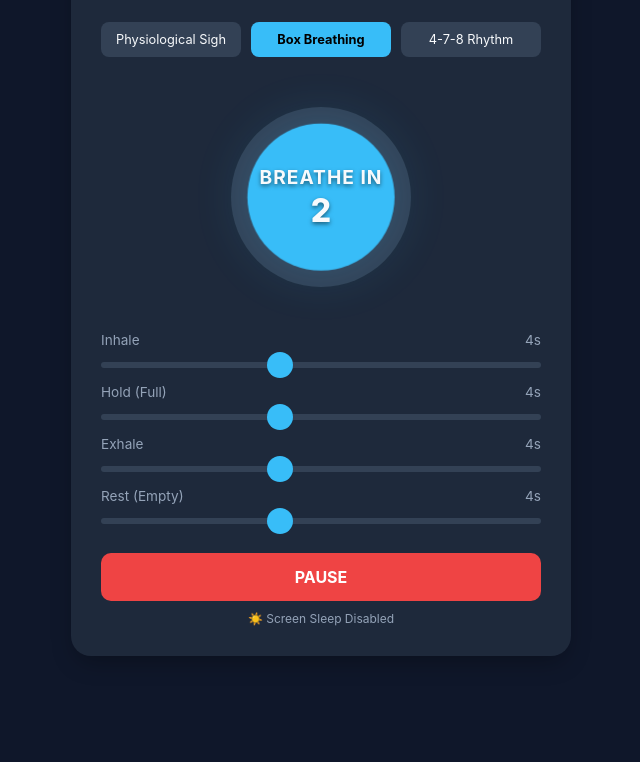
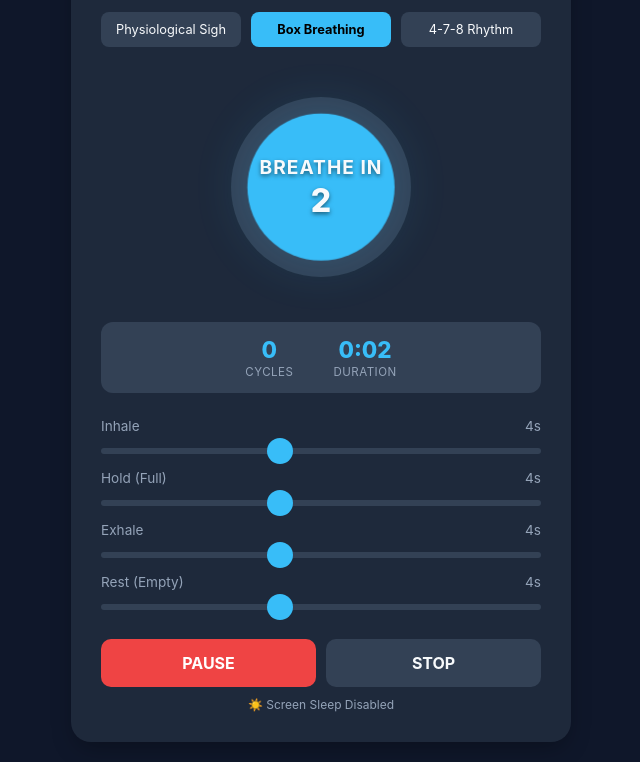
Before and after one commit to 313DD/Android-apps, a plain HTML site: page breathing-pacer/index.html in a window 1280 px wide. Both pictures are taken after a click on the button "START". Shown: the part 114-876 px from the top of the page, without its empty margins (319-959 px from the left). Before the commit the page ends 800 px from the top, so only its background shows below. Drawn offline with Linux system fonts and the light colour scheme.

Commit message:
Add cycle counter, duration timer, and Stop button

```diff
--- a/breathing-pacer/index.html
+++ b/breathing-pacer/index.html
@@ -60,7 +60,6 @@
             margin-bottom: 25px;
         }
 
-        /* Preset Buttons */
         .presets {
             display: grid;
             grid-template-columns: repeat(3, 1fr);
@@ -86,7 +85,6 @@
             font-weight: bold;
         }
 
-        /* Main Pacer Circle Area */
         .pacer-area {
             height: 220px;
             display: flex;
@@ -139,6 +137,35 @@
             text-shadow: 0 2px 4px rgba(0,0,0,0.5);
         }
 
+        /* Stats row */
+        .stats {
+            display: none;
+            justify-content: center;
+            gap: 40px;
+            background-color: #334155;
+            border-radius: 12px;
+            padding: 14px 20px;
+            margin-bottom: 25px;
+        }
+
+        .stats.visible {
+            display: flex;
+        }
+
+        .stat-value {
+            font-size: 1.4rem;
+            font-weight: 800;
+            color: var(--accent);
+        }
+
+        .stat-label {
+            font-size: 0.72rem;
+            color: var(--text-muted);
+            margin-top: 2px;
+            text-transform: uppercase;
+            letter-spacing: 0.5px;
+        }
+
         /* Controls */
         .controls-grid {
             text-align: left;
@@ -188,8 +215,14 @@
             border: none;
         }
 
+        /* Button row */
+        .btn-row {
+            display: flex;
+            gap: 10px;
+        }
+
         .btn-main {
-            width: 100%;
+            flex: 1;
             background-color: var(--accent);
             color: #0f172a;
             border: none;
@@ -206,7 +239,25 @@
             background-color: #7dd3fc;
         }
 
-        /* Wake Lock Status Indicator */
+        .btn-stop {
+            flex: 1;
+            display: none;
+            background-color: #334155;
+            color: var(--text-main);
+            border: none;
+            padding: 14px;
+            border-radius: 10px;
+            font-size: 1rem;
+            font-weight: bold;
+            cursor: pointer;
+            transition: background 0.2s;
+            touch-action: manipulation;
+        }
+
+        .btn-stop:hover {
+            background-color: #475569;
+        }
+
         .status-indicator {
             font-size: 0.75rem;
             color: var(--text-muted);
@@ -237,6 +288,17 @@
         </div>
     </div>
 
+    <div class="stats" id="stats">
+        <div class="stat">
+            <div class="stat-value" id="stat-cycles">0</div>
+            <div class="stat-label">Cycles</div>
+        </div>
+        <div class="stat">
+            <div class="stat-value" id="stat-time">0:00</div>
+            <div class="stat-label">Duration</div>
+        </div>
+    </div>
+
     <div class="controls-grid">
         <div class="control-group">
             <div class="control-label"><span>Inhale</span><span id="val-inhale">4s</span></div>
@@ -256,18 +318,23 @@
         </div>
     </div>
 
-    <button class="btn-main" id="btn-toggle" onclick="togglePlay()">START</button>
+    <div class="btn-row">
+        <button class="btn-main" id="btn-toggle" onclick="togglePlay()">START</button>
+        <button class="btn-stop" id="btn-stop" onclick="stopPacer()">STOP</button>
+    </div>
     <div class="status-indicator" id="wake-status">&#x2600;&#xFE0F; Screen Sleep Disabled</div>
 </div>
 
 <script>
     let timer = null;
     let wakeLock = null;
-    let isRunning = false;
+    let appState = 'stopped'; // 'stopped', 'running', 'paused'
     let phases = ['inhale', 'hold', 'exhale', 'rest'];
     let currentPhaseIdx = 0;
     let timeLeft = 0;
     let phaseSkipCount = 0;
+    let cycleCount = 0;
+    let elapsedSeconds = 0;
 
     const config = { inhale: 4, hold: 4, exhale: 4, rest: 4 };
 
@@ -276,21 +343,34 @@
         actionText: document.getElementById('action-text'),
         timerText: document.getElementById('timer-text'),
         toggleBtn: document.getElementById('btn-toggle'),
-        wakeStatus: document.getElementById('wake-status')
+        stopBtn: document.getElementById('btn-stop'),
+        wakeStatus: document.getElementById('wake-status'),
+        stats: document.getElementById('stats'),
+        statCycles: document.getElementById('stat-cycles'),
+        statTime: document.getElementById('stat-time')
     };
+
+    function formatTime(s) {
+        const m = Math.floor(s / 60);
+        return m + ':' + String(s % 60).padStart(2, '0');
+    }
+
+    function updateStats() {
+        elements.statCycles.innerText = cycleCount;
+        elements.statTime.innerText = formatTime(elapsedSeconds);
+    }
 
     function updateSettings() {
         config.inhale = parseInt(document.getElementById('slide-inhale').value);
-        config.hold = parseInt(document.getElementById('slide-hold').value);
+        config.hold   = parseInt(document.getElementById('slide-hold').value);
         config.exhale = parseInt(document.getElementById('slide-exhale').value);
-        config.rest = parseInt(document.getElementById('slide-rest').value);
+        config.rest   = parseInt(document.getElementById('slide-rest').value);
 
         document.getElementById('val-inhale').innerText = config.inhale + 's';
-        document.getElementById('val-hold').innerText = config.hold + 's';
+        document.getElementById('val-hold').innerText   = config.hold   + 's';
         document.getElementById('val-exhale').innerText = config.exhale + 's';
-        document.getElementById('val-rest').innerText = config.rest + 's';
+        document.getElementById('val-rest').innerText   = config.rest   + 's';
 
-        // Clear preset highlight when user manually adjusts a slider
         document.querySelectorAll('.btn-preset').forEach(b => b.classList.remove('active'));
     }
 
@@ -306,18 +386,16 @@
         document.getElementById('slide-exhale').value = p.exhale;
         document.getElementById('slide-rest').value   = p.rest;
 
-        updateSettings(); // syncs config & display values, clears all active classes
+        updateSettings();
         document.getElementById('preset-' + type).classList.add('active');
 
-        if (isRunning) resetPacer();
+        if (appState !== 'stopped') stopPacer();
     }
 
     function togglePlay() {
-        if (isRunning) {
-            pausePacer();
-        } else {
-            startPacer();
-        }
+        if (appState === 'running') pausePacer();
+        else if (appState === 'paused') resumePacer();
+        else startPacer();
     }
 
     async function requestWakeLock() {
@@ -326,7 +404,7 @@
                 wakeLock = await navigator.wakeLock.request('screen');
                 elements.wakeStatus.style.display = 'block';
                 wakeLock.addEventListener('release', () => {
-                    if (!isRunning) elements.wakeStatus.style.display = 'none';
+                    if (appState !== 'running') elements.wakeStatus.style.display = 'none';
                 });
             }
         } catch (err) {
@@ -344,30 +422,57 @@
 
     function startPacer() {
         if (config.inhale + config.hold + config.exhale + config.rest === 0) return;
-        isRunning = true;
-        elements.toggleBtn.innerText = "PAUSE";
-        elements.toggleBtn.style.backgroundColor = "#ef4444";
-        elements.toggleBtn.style.color = "#ffffff";
+        appState = 'running';
+        cycleCount = 0;
+        elapsedSeconds = 0;
         currentPhaseIdx = 0;
         phaseSkipCount = 0;
+        updateStats();
+        elements.stats.classList.add('visible');
+        elements.toggleBtn.innerText = 'PAUSE';
+        elements.toggleBtn.style.backgroundColor = '#ef4444';
+        elements.toggleBtn.style.color = '#ffffff';
+        elements.stopBtn.style.display = 'block';
         initPhase();
         timer = setInterval(tick, 1000);
         requestWakeLock();
     }
 
     function pausePacer() {
-        isRunning = false;
+        appState = 'paused';
         clearInterval(timer);
-        elements.toggleBtn.innerText = "START";
-        elements.toggleBtn.style.backgroundColor = "var(--accent)";
-        elements.toggleBtn.style.color = "#0f172a";
-        elements.actionText.innerText = "PAUSED";
+        elements.toggleBtn.innerText = 'RESUME';
+        elements.toggleBtn.style.backgroundColor = 'var(--accent)';
+        elements.toggleBtn.style.color = '#0f172a';
+        elements.actionText.innerText = 'PAUSED';
         releaseWakeLock();
     }
 
-    function resetPacer() {
+    function resumePacer() {
+        appState = 'running';
+        elements.toggleBtn.innerText = 'PAUSE';
+        elements.toggleBtn.style.backgroundColor = '#ef4444';
+        elements.toggleBtn.style.color = '#ffffff';
+        elements.actionText.innerText = phases[currentPhaseIdx] === 'inhale' ? 'BREATHE IN'
+            : phases[currentPhaseIdx] === 'hold' ? 'HOLD BREATH'
+            : phases[currentPhaseIdx] === 'exhale' ? 'BREATHE OUT' : 'HOLD EMPTY';
+        timer = setInterval(tick, 1000);
+        requestWakeLock();
+    }
+
+    function stopPacer() {
+        appState = 'stopped';
         clearInterval(timer);
-        startPacer();
+        elements.toggleBtn.innerText = 'START';
+        elements.toggleBtn.style.backgroundColor = 'var(--accent)';
+        elements.toggleBtn.style.color = '#0f172a';
+        elements.actionText.innerText = 'READY';
+        elements.timerText.innerText = '0';
+        elements.circle.style.transition = 'none';
+        elements.circle.style.transform = 'scale(1)';
+        elements.stopBtn.style.display = 'none';
+        elements.stats.classList.remove('visible');
+        releaseWakeLock();
     }
 
     function initPhase() {
@@ -385,52 +490,52 @@
             return;
         }
         phaseSkipCount = 0;
-
         elements.timerText.innerText = timeLeft;
 
         if (currentPhase === 'inhale') {
-            elements.actionText.innerText = "BREATHE IN";
+            elements.actionText.innerText = 'BREATHE IN';
             elements.circle.style.transition = `transform ${timeLeft}s linear`;
-            elements.circle.style.transform = "scale(2.2)";
+            elements.circle.style.transform = 'scale(2.2)';
         } else if (currentPhase === 'hold') {
-            elements.actionText.innerText = "HOLD BREATH";
-            elements.circle.style.transition = "none";
+            elements.actionText.innerText = 'HOLD BREATH';
+            elements.circle.style.transition = 'none';
         } else if (currentPhase === 'exhale') {
-            elements.actionText.innerText = "BREATHE OUT";
+            elements.actionText.innerText = 'BREATHE OUT';
             elements.circle.style.transition = `transform ${timeLeft}s linear`;
-            elements.circle.style.transform = "scale(1)";
+            elements.circle.style.transform = 'scale(1)';
         } else if (currentPhase === 'rest') {
-            elements.actionText.innerText = "HOLD EMPTY";
-            elements.circle.style.transition = "none";
+            elements.actionText.innerText = 'HOLD EMPTY';
+            elements.circle.style.transition = 'none';
         }
     }
 
     function tick() {
         timeLeft--;
+        elapsedSeconds++;
         if (timeLeft <= 0) {
             nextPhase();
         } else {
             elements.timerText.innerText = timeLeft;
         }
+        updateStats();
     }
 
     function nextPhase() {
         currentPhaseIdx = (currentPhaseIdx + 1) % phases.length;
+        if (currentPhaseIdx === 0) cycleCount++;
         initPhase();
     }
 
     document.addEventListener('visibilitychange', async () => {
-        if (wakeLock !== null && document.visibilityState === 'visible' && isRunning) {
+        if (wakeLock !== null && document.visibilityState === 'visible' && appState === 'running') {
             await requestWakeLock();
         }
     });
 
-    // Service worker for offline / installable PWA
     if ('serviceWorker' in navigator) {
         navigator.serviceWorker.register('./sw.js').catch(() => {});
     }
 
-    // Initialise with box breathing preset selected
     setPreset('box');
 </script>
 </body>
```
